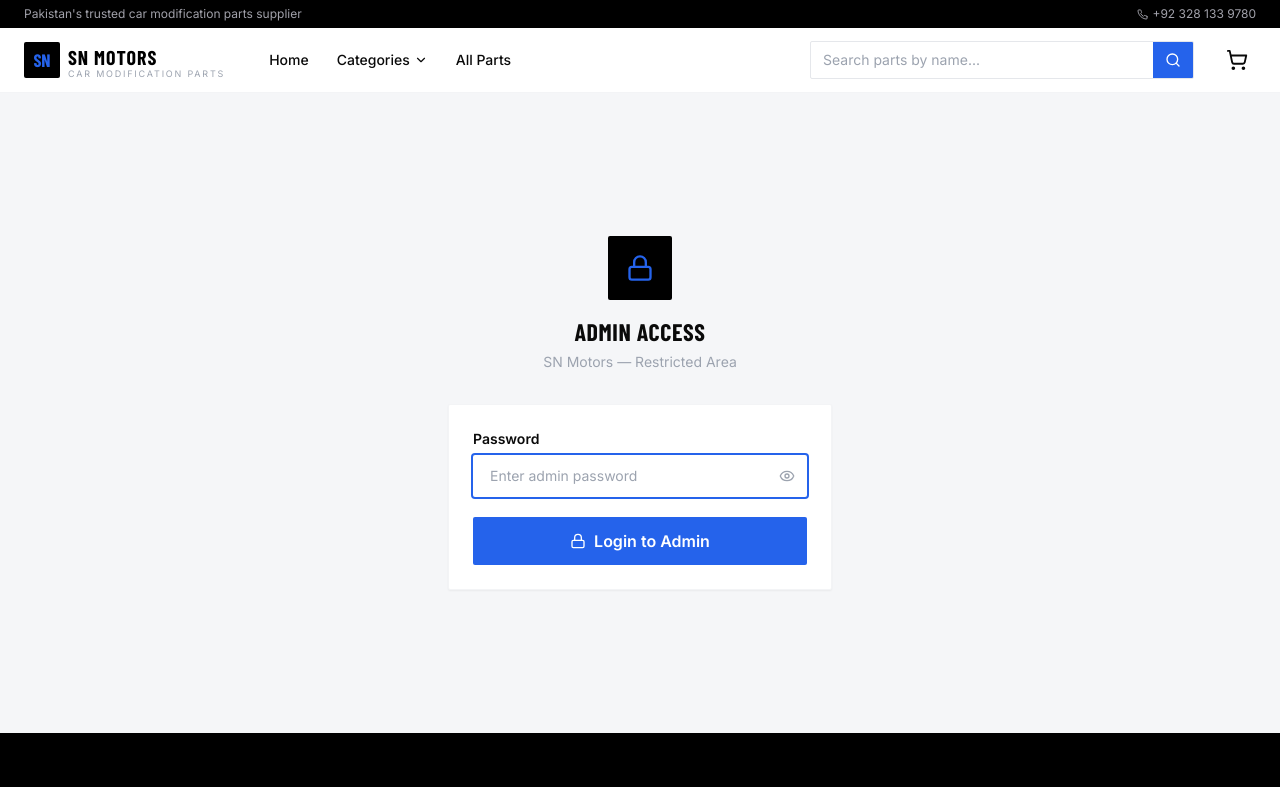
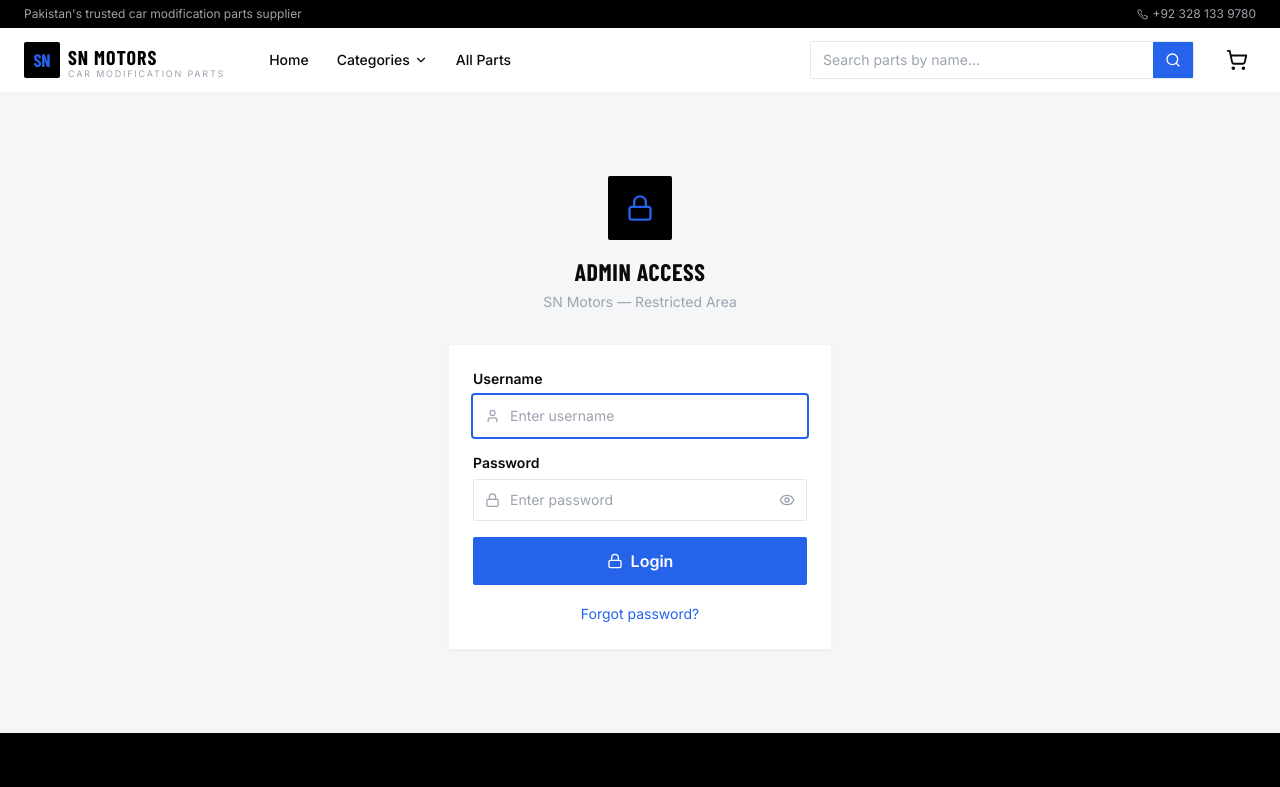
Before and after one commit to faizan216/sn-motors, a Next.js app: page /admin-login in a window 1280 px wide. Shown: the top 787 px of the page. Built offline with nearby package versions, Linux system fonts and the light colour scheme; a web font is replaced by a local one.

Commit message:
Admin login with username + password

```diff
--- a/app/admin-login/page.js
+++ b/app/admin-login/page.js
@@ -1,33 +1,27 @@
 "use client";
 import { useState } from "react";
 import { useRouter } from "next/navigation";
-import { Lock, Loader2, Eye, EyeOff } from "lucide-react";
+import Link from "next/link";
+import { Lock, User, Loader2, Eye, EyeOff } from "lucide-react";
 
 export default function AdminLoginPage() {
   const router = useRouter();
-  const [password, setPassword] = useState("");
-  const [show,     setShow]     = useState(false);
-  const [error,    setError]    = useState("");
-  const [loading,  setLoading]  = useState(false);
+  const [form, setForm]       = useState({ username: "", password: "" });
+  const [show, setShow]       = useState(false);
+  const [error, setError]     = useState("");
+  const [loading, setLoading] = useState(false);
 
   const handleSubmit = async (e) => {
     e.preventDefault();
     setLoading(true);
     setError("");
-
     const res = await fetch("/api/admin-login", {
       method: "POST",
       headers: { "Content-Type": "application/json" },
-      body: JSON.stringify({ password }),
+      body: JSON.stringify(form),
     });
-
-    if (res.ok) {
-      router.push("/admin");
-      router.refresh();
-    } else {
-      setError("Incorrect password. Try again.");
-      setLoading(false);
-    }
+    if (res.ok) { router.push("/admin"); router.refresh(); }
+    else { setError("Incorrect username or password."); setLoading(false); }
   };
 
   return (
@@ -37,39 +31,34 @@ export default function AdminLoginPage() {
           <div className="w-16 h-16 bg-black rounded-sm flex items-center justify-center mx-auto mb-4">
             <Lock size={28} className="text-brand-blue" />
           </div>
-          <h1 className="font-display text-2xl font-bold uppercase tracking-wide text-brand-dark">Admin Access</h1>
+          <h1 className="font-display text-2xl font-bold uppercase tracking-wide">Admin Access</h1>
           <p className="text-gray-400 text-sm mt-1">SN Motors — Restricted Area</p>
         </div>
-
-        <form onSubmit={handleSubmit} className="admin-card space-y-5">
-          {error && (
-            <div className="bg-red-50 border border-red-200 text-red-700 px-4 py-3 rounded-sm text-sm text-center">
-              {error}
+        <form onSubmit={handleSubmit} className="admin-card space-y-4">
+          {error && <div className="bg-red-50 border border-red-200 text-red-700 px-4 py-3 rounded-sm text-sm text-center">{error}</div>}
+          <div>
+            <label className="block text-sm font-semibold text-brand-dark mb-1.5">Username</label>
+            <div className="relative">
+              <input type="text" value={form.username} onChange={(e) => setForm((f) => ({ ...f, username: e.target.value }))} required autoFocus placeholder="Enter username" className="input-field pl-9" />
+              <User size={15} className="absolute left-3 top-1/2 -translate-y-1/2 text-gray-400" />
             </div>
-          )}
+          </div>
           <div>
             <label className="block text-sm font-semibold text-brand-dark mb-1.5">Password</label>
             <div className="relative">
-              <input
-                type={show ? "text" : "password"}
-                value={password}
-                onChange={(e) => setPassword(e.target.value)}
-                required
-                autoFocus
-                placeholder="Enter admin password"
-                className="input-field pr-10"
-              />
+              <input type={show ? "text" : "password"} value={form.password} onChange={(e) => setForm((f) => ({ ...f, password: e.target.value }))} required placeholder="Enter password" className="input-field pl-9 pr-10" />
+              <Lock size={15} className="absolute left-3 top-1/2 -translate-y-1/2 text-gray-400" />
               <button type="button" onClick={() => setShow(!show)} className="absolute right-3 top-1/2 -translate-y-1/2 text-gray-400 hover:text-brand-blue">
                 {show ? <EyeOff size={16} /> : <Eye size={16} />}
               </button>
             </div>
           </div>
           <button type="submit" disabled={loading} className="btn-primary w-full justify-center py-3">
-            {loading
-              ? <><Loader2 size={16} className="animate-spin" /> Verifying...</>
-              : <><Lock size={16} /> Login to Admin</>
-            }
+            {loading ? <><Loader2 size={16} className="animate-spin" /> Verifying...</> : <><Lock size={16} /> Login</>}
           </button>
+          <div className="text-center">
+            <Link href="/admin-forgot-password" className="text-sm text-brand-blue hover:underline">Forgot password?</Link>
+          </div>
         </form>
       </div>
     </div>
--- a/app/api/admin-login/route.js
+++ b/app/api/admin-login/route.js
@@ -3,54 +3,34 @@ import dbConnect from "@/lib/dbConnect";
 import AdminSettings from "@/models/AdminSettings";
 import crypto from "crypto";
 
-function hashPassword(password) {
-  return crypto.createHash("sha256").update(password).digest("hex");
+function hashPassword(p) {
+  return crypto.createHash("sha256").update(p).digest("hex");
 }
 
 export async function POST(request) {
   try {
-    const { password } = await request.json();
-
+    const { username, password } = await request.json();
+    const adminUsername = process.env.ADMIN_USERNAME || "admin";
+    if (username !== adminUsername) {
+      return NextResponse.json({ success: false }, { status: 401 });
+    }
     await dbConnect();
-
-    // Check MongoDB first for custom password
-    const storedSetting = await AdminSettings.findOne({ key: "admin_password" });
-
-    let isValid = false;
-
-    if (storedSetting) {
-      // Compare with hashed password stored in MongoDB
-      isValid = storedSetting.value === hashPassword(password);
-    } else {
-      // Fallback to env variable (first time / not yet changed)
-      isValid = password === process.env.ADMIN_SECRET;
-    }
-
+    const stored = await AdminSettings.findOne({ key: "admin_password" });
+    const isValid = stored
+      ? stored.value === hashPassword(password)
+      : password === process.env.ADMIN_SECRET;
     if (isValid) {
-      const response = NextResponse.json({ success: true });
-      response.cookies.set("admin_token", password, {
+      const res = NextResponse.json({ success: true });
+      res.cookies.set("admin_token", password, {
         httpOnly: true,
         secure: process.env.NODE_ENV === "production",
         maxAge: 60 * 60 * 24 * 7,
         path: "/",
       });
-      return response;
+      return res;
     }
-
     return NextResponse.json({ success: false }, { status: 401 });
   } catch (error) {
-    // Fallback to env if DB fails
-    const { password } = await request.json().catch(() => ({ password: "" }));
-    if (password === process.env.ADMIN_SECRET) {
-      const response = NextResponse.json({ success: true });
-      response.cookies.set("admin_token", password, {
-        httpOnly: true,
-        secure: process.env.NODE_ENV === "production",
-        maxAge: 60 * 60 * 24 * 7,
-        path: "/",
-      });
-      return response;
-    }
-    return NextResponse.json({ success: false }, { status: 401 });
+    return NextResponse.json({ success: false, error: error.message }, { status: 500 });
   }
 }
```
